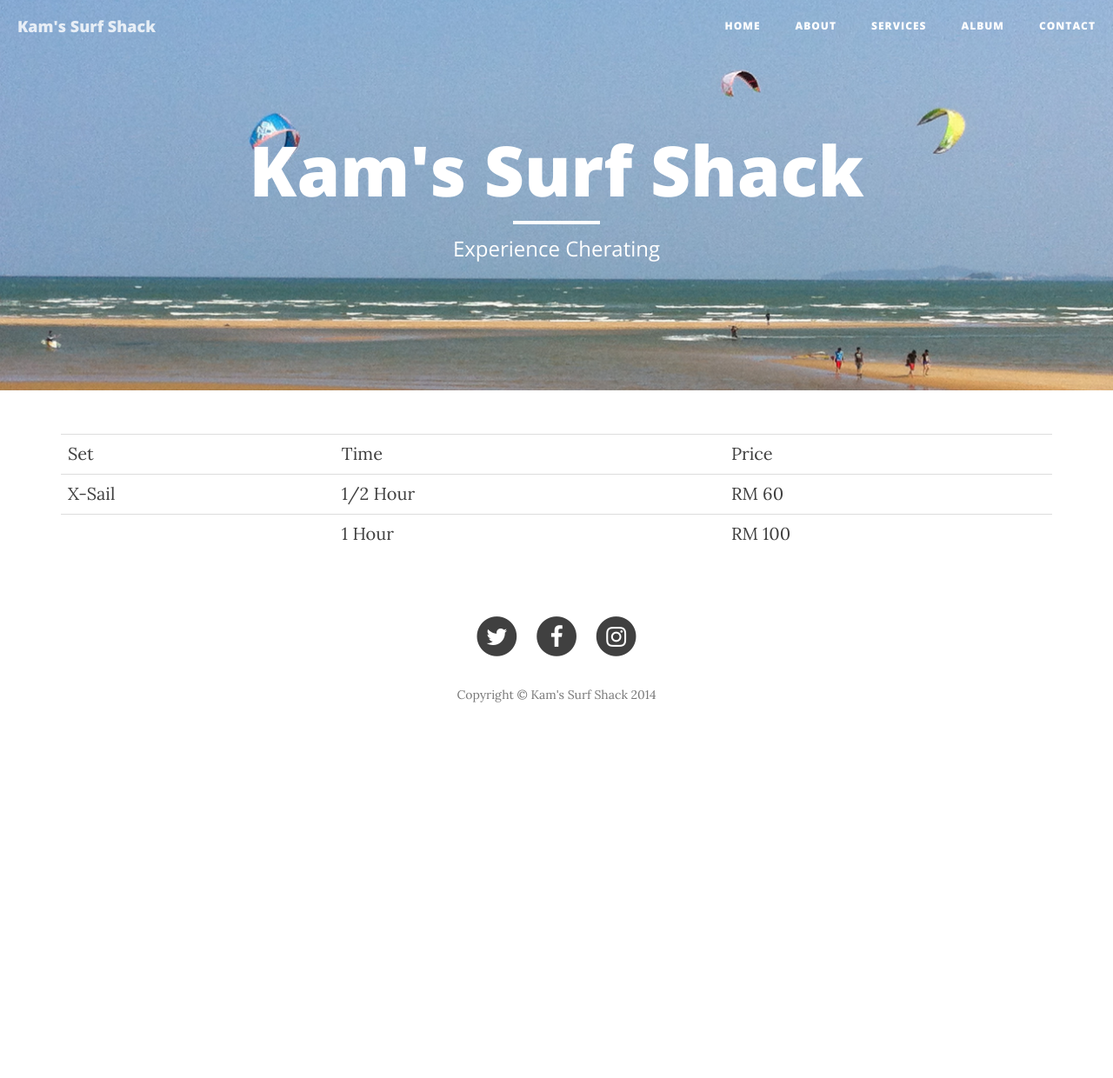
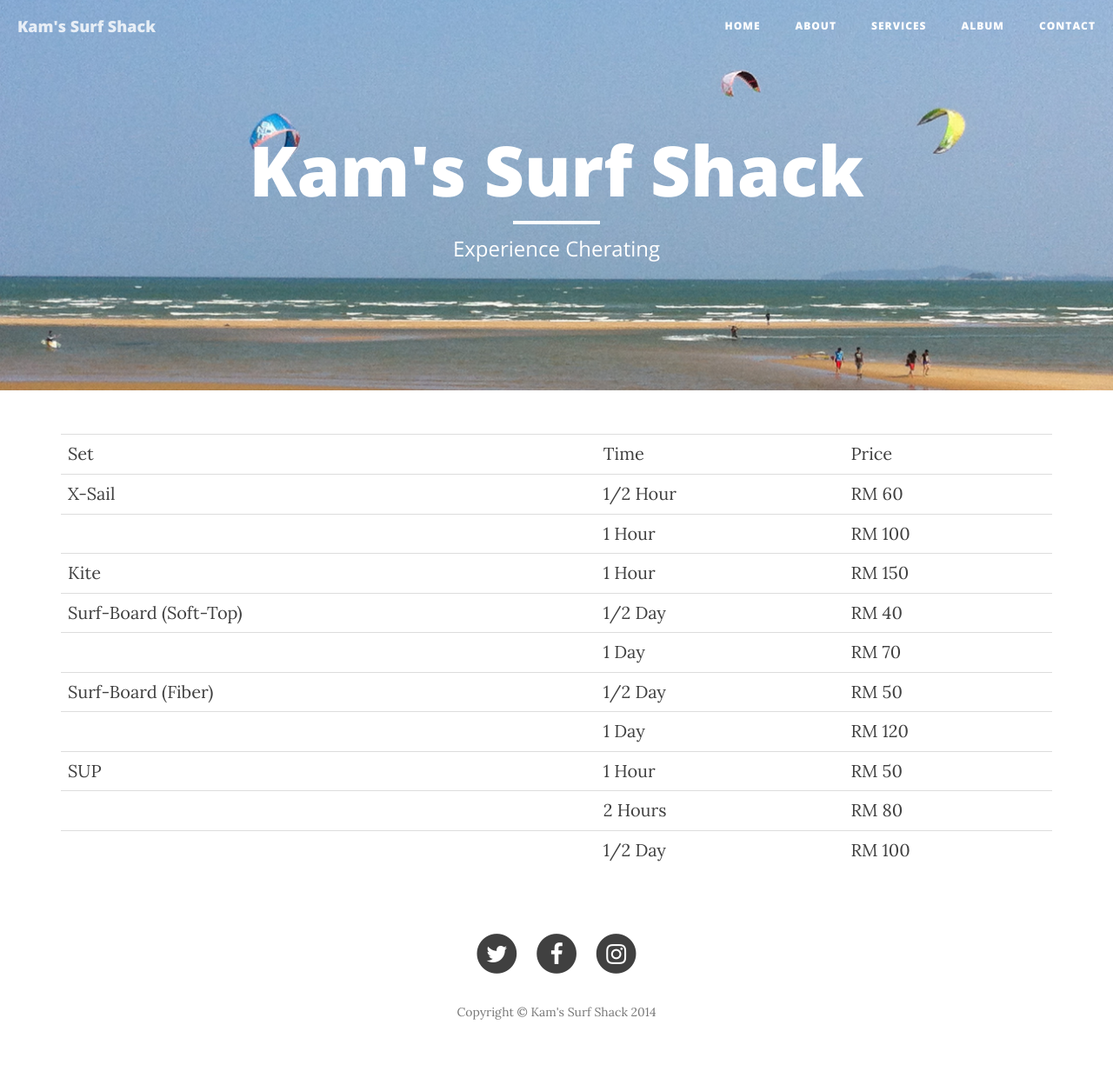
Before and after one commit to mrb101/Kams, a Django app: page /services/ in a window 1280 px wide. Shown: the whole page at 87% size. Before the commit the page ends 808 px from the top, so only its background shows below. Run offline with Django 3.2, Linux system fonts and the light colour scheme; parts of the project's set-up code (start-up, migrations or seed data) failed here and were passed over; some libraries are stand-ins or nearby versions.

Commit message:
Adds Prices for boards

```diff
--- a/templates/main/services.html
+++ b/templates/main/services.html
@@ -18,6 +18,47 @@
             <td>1 Hour</td>
             <td>RM 100</td>
         </tr>
+        <tr>
+            <td>Kite</td>
+            <td>1 Hour</td>
+            <td>RM 150</td>
+        </tr>
+        <tr>
+            <td>Surf-Board (Soft-Top)</td>
+            <td>1/2 Day</td>
+            <td>RM 40</td>
+        </tr>
+        <tr>
+            <td></td>
+            <td>1 Day</td>
+            <td>RM 70</td>
+        </tr>
+        <tr>
+            <td>Surf-Board (Fiber)</td>
+            <td>1/2 Day</td>
+            <td>RM 50</td>
+        </tr>
+        <tr>
+            <td></td>
+            <td>1 Day</td>
+            <td>RM 120</td>
+        </tr>
+        <tr>
+            <td>SUP</td>
+            <td>1 Hour</td>
+            <td>RM 50</td>
+        </tr>
+        <tr>
+            <td></td>
+            <td>2 Hours</td>
+            <td>RM 80</td>
+        </tr>
+        <tr>
+            <td></td>
+            <td>1/2 Day</td>
+            <td>RM 100</td>
+        </tr>
+
     </table>
 </div>
 {% endblock %}
```
